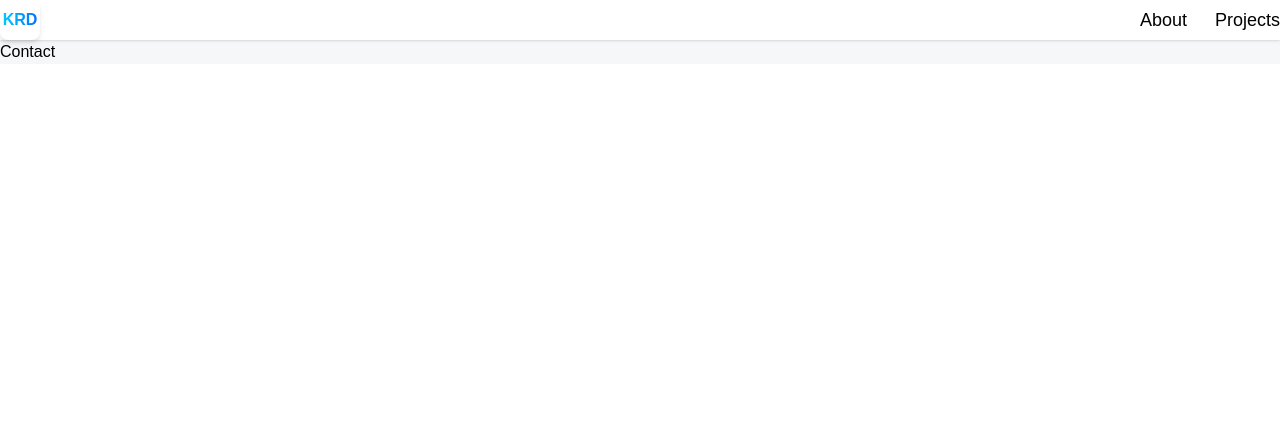
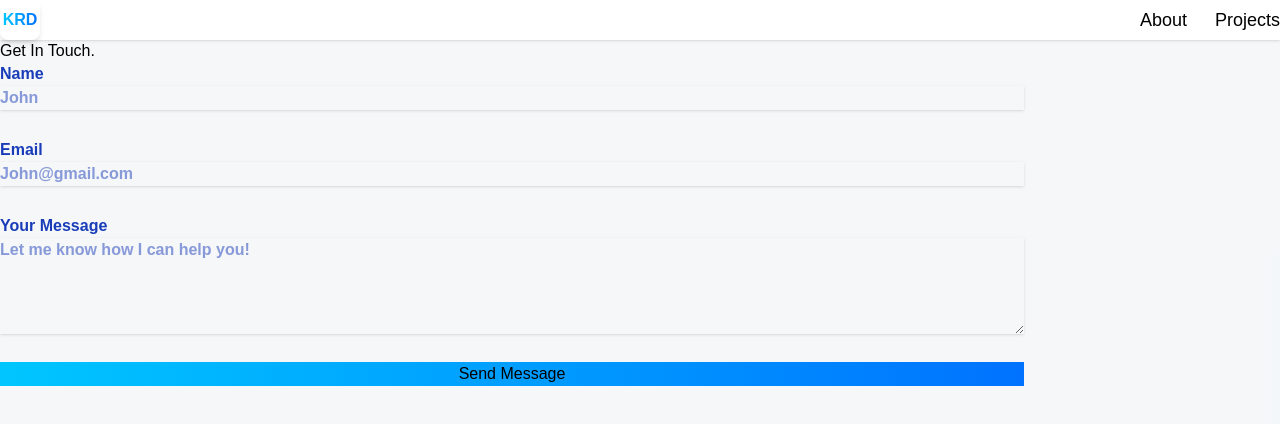
Before and after one commit to EteoclesDinah/3D_Portfolio_Website, a React (Vite) app: page /contact in a window 1280 px wide. Shown: the top 424 px of the page. Built offline with nearby package versions, Linux system fonts and the light colour scheme.

Commit message:
feat: workable contact form using emailjs

```diff
--- a/package.json
+++ b/package.json
@@ -10,6 +10,7 @@
     "preview": "vite preview"
   },
   "dependencies": {
+    "@emailjs/browser": "^4.4.1",
     "@react-spring/three": "^10.0.1",
     "@react-three/drei": "^10.5.0",
     "@react-three/fiber": "^9.2.0",
--- a/src/index.css
+++ b/src/index.css
@@ -1,3 +1,4 @@
+
 @import "tailwindcss";
 @import "tailwindcss/preflight";
 @tailwind utilities;
@@ -21,10 +22,31 @@ body:has(.card[data-color="green"]:hover) {
 
 
 @layer utilities {
-    .blue-gradient_text {
+
+ .max-container {
+    @apply max-w-5xl mx-auto sm:p-16 pb-12 pt-[126px] px-8 min-h-[calc(100vh-80px)];
+  }
+
+  .blue-gradient_text {
         @apply bg-gradient-to-r from-[#00c6ff] to-[#0072ff] bg-clip-text text-transparent;
     }
 
+  .input {
+    @apply bg-white border border-gray-200 text-gray-900 text-sm
+           rounded-lg focus:ring-blue-500 focus:border-blue-500
+           block w-full p-2.5 mt-2.5 font-normal shadow;
+  }
+
+  .textarea {
+    @apply block p-2.5 w-full text-sm text-gray-900 bg-white
+           rounded-lg border border-gray-200
+           focus:ring-blue-500 focus:border-blue-500
+           mt-2.5 font-normal shadow;
+  }
+
+  .btn {
+    @apply text-white bg-gradient-to-r from-[#00c6ff] to-[#0072ff] focus:ring-4 focus:outline-none focus:ring-blue-300 font-medium rounded-lg text-sm w-full sm:w-auto px-5 py-2.5 text-center;
+  }
 }
 
 /* Neo Brutalism */
@@ -70,3 +92,5 @@ body:has(.card[data-color="green"]:hover) {
   padding-bottom: 1rem;
   padding-right: 1rem;
 }
+
+/* Contact */
--- a/src/pages/Contact.jsx
+++ b/src/pages/Contact.jsx
@@ -1,8 +1,116 @@
-import React from 'react'
+import React, { useRef, useState } from 'react'
+import emailjs from '@emailjs/browser';
 
 const Contact = () => {
+
+  const formRef = useRef(null);
+
+  const [form, setForm] = useState({ name: '', email: '', message: ''});
+
+  const [isLoading, setIsLoading] = useState(false);
+
+  const handleChange = (e) => {
+    setForm({ ...form, [e.target.name]: e.target.value})
+  };
+
+  const handleFocus = () => {};
+
+  const handleBlur = () => {};
+
+  const handleSubmit = (e) => {
+    //to not reload our page after sub,itting
+    e.preventDefault();
+    setIsLoading(true);
+
+    emailjs.send(
+      import.meta.env.VITE_APP_EMAILJS_SERVICE_ID,
+      import.meta.env.VITE_APP_EMAILJS_TEMPLATE_ID,
+      {
+        from_name : form.name,
+        to_name: "Kamala",
+        from_email: form.email,
+        to_email: 'kr8167869@gmail.com',
+        message: form.message
+      },
+      import.meta.env.VITE_APP_EMAILJS_PUBLIC_KEY
+    ).then (() => {
+      setIsLoading(false);
+
+      setForm({ name: '', email: '', message: ''});
+    }) .catch((error) => {
+      setIsLoading(false);
+      console.log(error);
+
+    })
+  };
+
   return (
-    <div>Contact</div>
+    <section className='relative flex lg:flex-row flex-col max-container'>
+      <div className='flex-1 min-w-[50%] flex flex-col'>
+        <h1 className='sm:text-5xl text-4xl font-semibold sm:leading-snug'> Get In Touch.</h1>
+
+        <form
+          className='w-full flex flex-col gap-7 mt-14'
+          onSubmit={handleSubmit}
+        >
+          <label className='text-blue-800 font-bold'>
+            Name
+            <input
+              type='text'
+              name='name'
+              className='input'
+              placeholder='John'
+              required
+              value={form.name}
+              onChange={handleChange}
+              onFocus={handleChange}
+              onBlur={handleBlur}
+            />
+          </label>
+
+          <label className='text-blue-800 font-bold'>
+            Email
+            <input
+              type='email'
+              name='email'
+              className='input'
+              placeholder='John@gmail.com'
+              required
+              value={form.email}
+              onChange={handleChange}
+              onFocus={handleChange}
+              onBlur={handleBlur}
+            />
+          </label>
+
+          <label className='text-blue-800 font-bold'>
+            Your Message
+            <textarea
+              name='message'
+              rows={4}
+              className='textarea'
+              placeholder='Let me know how I can help you!'
+              required
+              value={form.message}
+              onChange={handleChange}
+              onFocus={handleChange}
+              onBlur={handleBlur}
+            />
+          </label>
+
+          <button
+            type='submit'
+            className='btn'
+            disabled={isLoading}
+            onFocus={handleFocus}
+            onBlur={handleBlur}
+          >
+
+            {isLoading ? 'Sending...' : 'Send Message'}
+          </button>
+        </form>
+      </div>
+    </section>
   )
 }
 
```
Also changed, not shown: 1 other file (tests, documents, lock files or other folders).
